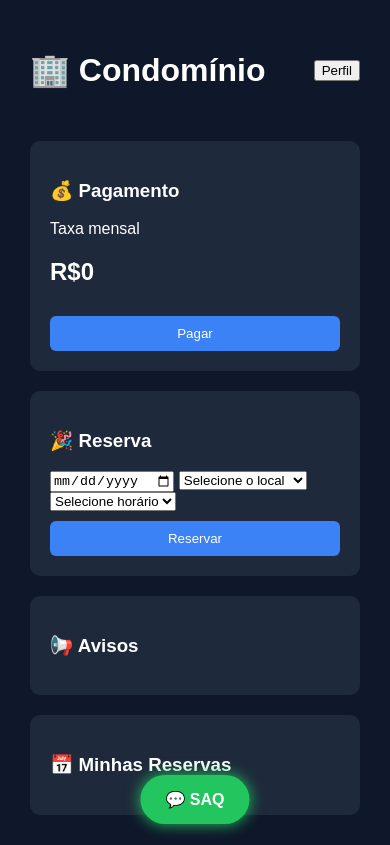
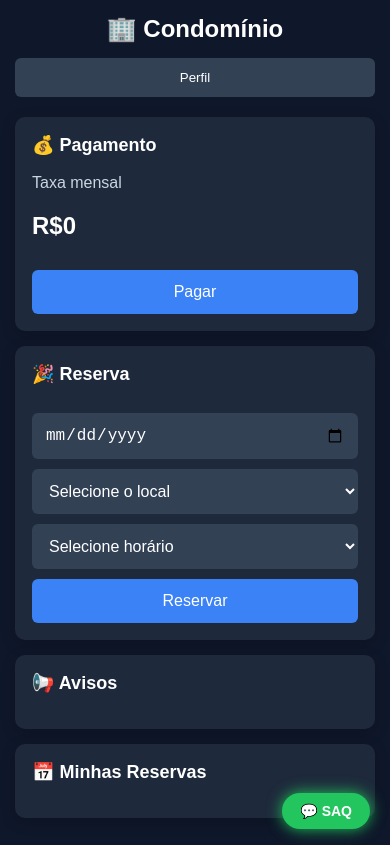
Before and after one commit to danielV342/Condominio, a plain HTML site: page dashboard.html in a window 390 px wide. Drawn offline with Linux system fonts and the light colour scheme; no server answers.

Commit message:
refactor: aprimora layout e responsividade do dashboard
Moderniza o estilo dos cards, cabeçalho e botões.
Melhora o espaçamento e a padronização dos campos de formulário.
Adiciona breakpoints para tablets e dispositivos móveis.
Aprimora os estados de hover e interação dos elementos.
Reposiciona o botão flutuante do SAQ para uma posição fixa mais acessível.

```diff
--- a/dashboard.html
+++ b/dashboard.html
@@ -6,19 +6,114 @@
 
 <style>
 
+*{
+    box-sizing:border-box;
+}
+
 body{
     margin:0;
-font-family:Arial;
+    padding:30px;
+    font-family:Arial, sans-serif;
     background:#0f172a;
     color:white;
-padding:30px;
 }
+
+/* =========================
+   CABEÇALHO
+========================= */
 
 header{
     display:flex;
     justify-content:space-between;
     align-items:center;
     margin-bottom:30px;
+    gap:15px;
+}
+
+header h1{
+    margin:0;
+}
+
+header button{
+    background:#334155;
+    color:white;
+    border:none;
+    padding:10px 18px;
+    border-radius:6px;
+    cursor:pointer;
+}
+
+header button:hover{
+    background:#475569;
+}
+
+/* =========================
+   CARDS
+========================= */
+
+.cards{
+    display:grid;
+    grid-template-columns:repeat(auto-fit, minmax(250px, 1fr));
+    gap:20px;
+    max-width:1200px;
+    margin:auto;
+}
+
+.card{
+    background:#1e293b;
+    padding:20px;
+    border-radius:10px;
+    box-shadow:0 4px 15px rgba(0,0,0,0.2);
+}
+
+.card h3{
+    margin-top:0;
+}
+
+.card p{
+    color:#cbd5e1;
+}
+
+/* =========================
+   INPUTS
+========================= */
+
+.card input,
+.card select{
+    width:100%;
+    padding:11px;
+    margin-top:10px;
+    border:none;
+    border-radius:6px;
+    background:#334155;
+    color:white;
+    font-size:15px;
+}
+
+.card input:focus,
+.card select:focus{
+    outline:2px solid #3b82f6;
+}
+
+/* =========================
+   BOTÕES
+========================= */
+
+.card button{
+    width:100%;
+    margin-top:10px;
+    padding:11px;
+    border:none;
+    border-radius:6px;
+    background:#3b82f6;
+    color:white;
+    cursor:pointer;
+    font-size:15px;
+    transition:0.2s;
+}
+
+.card button:hover{
+    background:#2563eb;
 }
 
 .logout{
@@ -30,32 +125,9 @@ color:white;
     cursor:pointer;
 }
 
-.cards{
-display:grid;
-grid-template-columns:repeat(auto-fit,minmax(250px,1fr));
-gap:20px;
-}
-
-.card{
-background:#1e293b;
-padding:20px;
-border-radius:10px;
-}
-
-.card button{
-width:100%;
-margin-top:10px;
-padding:10px;
-border:none;
-border-radius:6px;
-background:#3b82f6;
-color:white;
-cursor:pointer;
-}
-
-.card button:hover{
-background:#2563eb;
-}
+/* =========================
+   MURAL
+========================= */
 
 .mural-item{
     background:#0f172a;
@@ -64,24 +136,141 @@ border-radius:6px;
     margin-top:10px;
 }
 
+/* =========================
+   MINHAS RESERVAS
+========================= */
+
+#listaReservas{
+    display:flex;
+    flex-direction:column;
+    gap:10px;
+}
+
+/* =========================
+   BOTÃO SAQ
+========================= */
+
 #saqBtn{
     position:fixed;
     bottom:20px;
-left:50%;
-transform:translateX(-50%);
+    right:20px;
+
     background:#22c55e;
     color:white;
-padding:15px 25px;
+    padding:10px 18px;
     border-radius:50px;
     font-weight:bold;
     text-decoration:none;
+
     box-shadow:0 0 15px #22c55e;
     transition:0.3s;
+    z-index:1000;
 }
 
 #saqBtn:hover{
     background:#16a34a;
-transform:translateX(-50%) scale(1.05);
+    transform:scale(1.05);
+}
+
+/* =========================
+   TABLET
+========================= */
+
+@media (max-width:768px){
+
+    body{
+        padding:20px;
+    }
+
+    .cards{
+        grid-template-columns:repeat(2, 1fr);
+        gap:15px;
+    }
+
+}
+
+/* =========================
+   CELULAR
+========================= */
+
+@media (max-width:600px){
+
+    body{
+        padding:15px;
+    }
+
+    header{
+        flex-direction:column;
+        align-items:stretch;
+        text-align:center;
+        margin-bottom:20px;
+    }
+
+    header h1{
+        font-size:24px;
+    }
+
+    header button{
+        width:100%;
+        padding:12px;
+    }
+
+    .cards{
+        grid-template-columns:1fr;
+        gap:15px;
+    }
+
+    .card{
+        padding:17px;
+        border-radius:10px;
+    }
+
+    .card h3{
+        font-size:18px;
+    }
+
+    .card input,
+    .card select{
+        padding:13px;
+        font-size:16px;
+    }
+
+    .card button{
+        padding:13px;
+        font-size:16px;
+    }
+
+    #saqBtn{
+    bottom:15px;
+    width:auto;
+    padding:10px 18px;
+    font-size:14px;
+    }
+
+}
+
+/* =========================
+   CELULARES PEQUENOS
+========================= */
+
+@media (max-width:380px){
+
+    body{
+        padding:10px;
+    }
+
+    header h1{
+        font-size:21px;
+    }
+
+    .card{
+        padding:14px;
+    }
+
+    .card h3{
+        font-size:17px;
+    }
+
 }
 
 </style>
```
Lines whose indentation alone changed are shown as unchanged.
